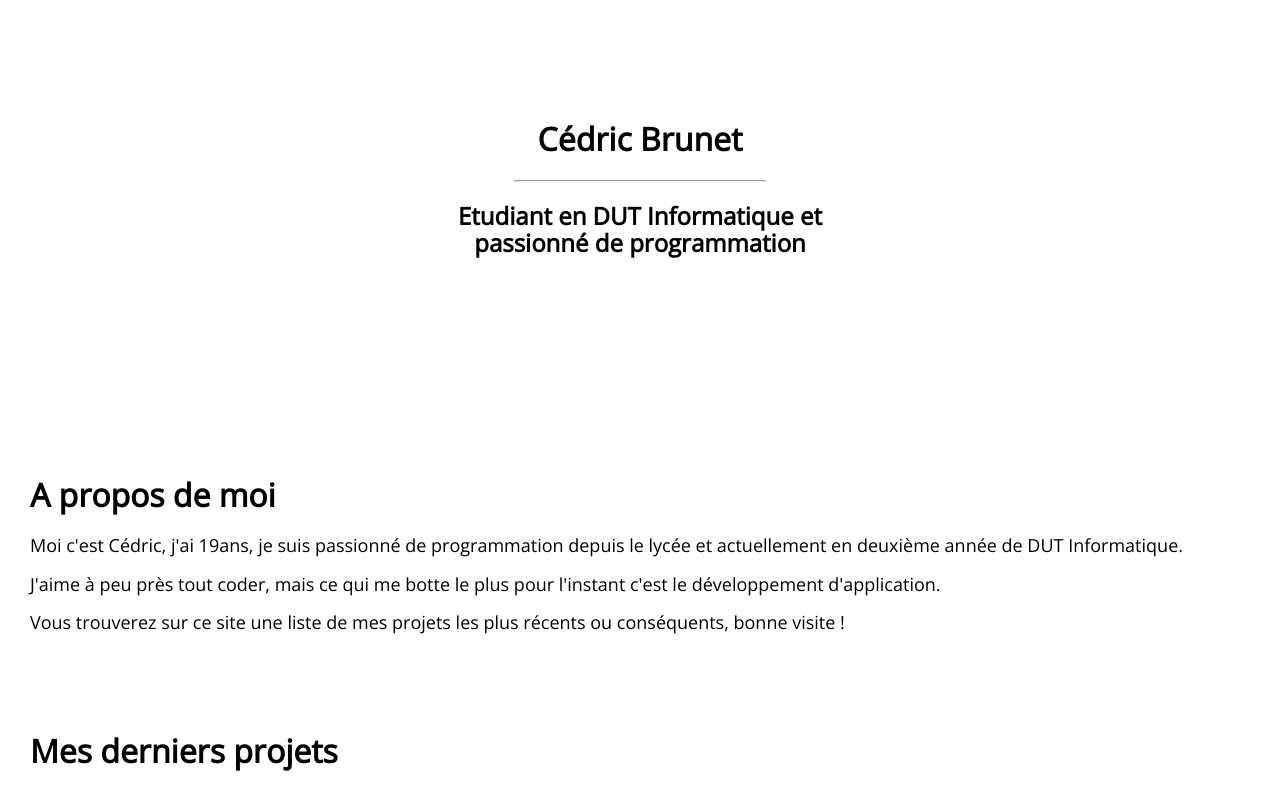
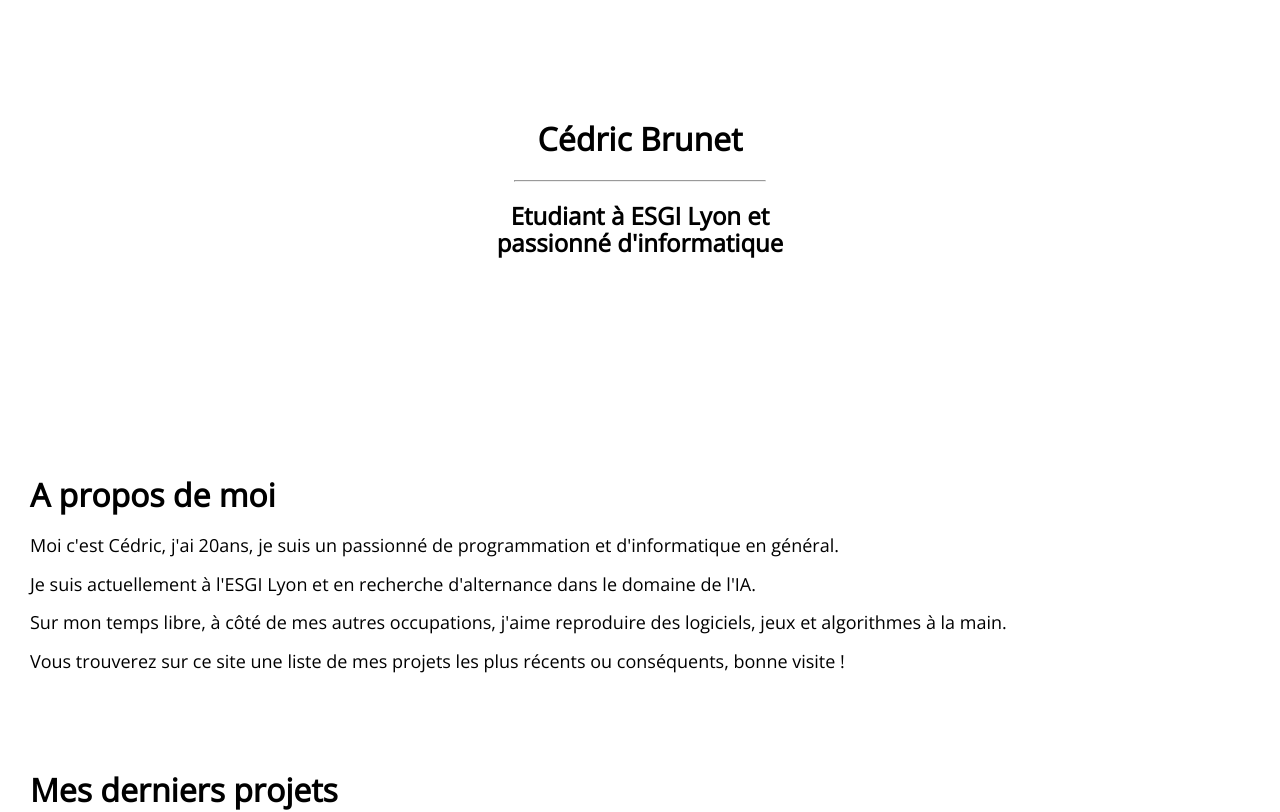
Before and after one commit to Giiltham/giiltham.github.io, a plain HTML site: page index.html in a window 1280 px wide. Shown: the top 812 px of the page. Drawn offline with nearby package versions, Linux system fonts and the light colour scheme.

Commit message:
Update infos index.html

```diff
--- a/index.html
+++ b/index.html
@@ -21,15 +21,16 @@
     <section id="head">
         <h1>Cédric Brunet</h1>
         <hr width="250px">
-        <h2>Etudiant en DUT Informatique et</br>passionné de programmation</h2>
+        <h2>Etudiant à ESGI Lyon et</br>passionné d'informatique</h2>
     </section>
 
 
     <div id="page-body">
         <section id="aPropos">
             <h1>A propos de moi</h1>
-            <p>Moi c'est Cédric, j'ai 19ans, je suis passionné de programmation depuis le lycée et actuellement en deuxième année de DUT Informatique.</p>
-            <p>J'aime à peu près tout coder, mais ce qui me botte le plus pour l'instant c'est le développement d'application.</p>
+            <p>Moi c'est Cédric, j'ai 20ans, je suis un passionné de programmation et d'informatique en général.</p>
+            <p>Je suis actuellement à l'ESGI Lyon et en recherche d'alternance dans le domaine de l'IA.</p>
+            <p>Sur mon temps libre, à côté de mes autres occupations, j'aime reproduire des logiciels, jeux et algorithmes à la main.</p>
             <p>Vous trouverez sur ce site une liste de mes projets les plus récents ou conséquents, bonne visite !</p>
         </section>
 
```
